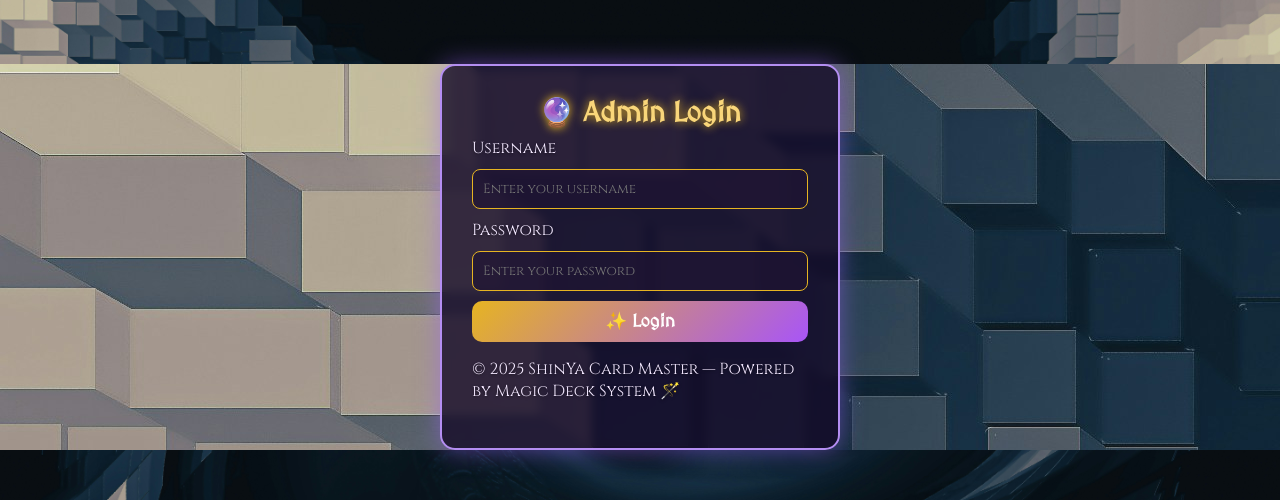
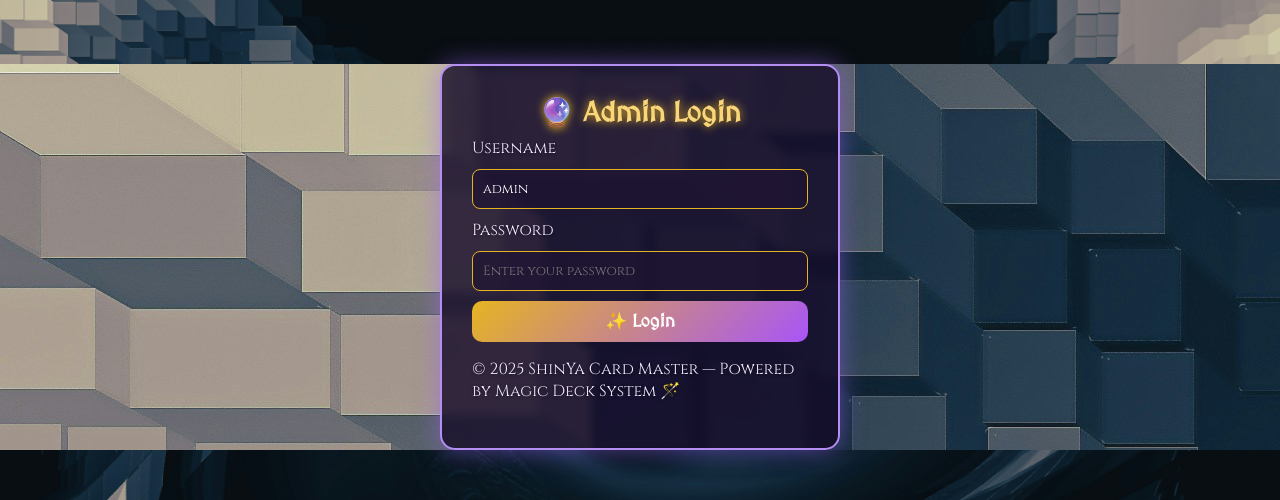
Before and after one commit to ShinYaUng/card-admin, a React (Vite) app in the folder admin-ui/: page / in a window 1280 px wide. Shown: the top 500 px of the page. Built offline with nearby package versions, Linux system fonts and the light colour scheme.

Commit message:
fix(ui): use /api/auth/login and remove click sound

```diff
--- a/admin-ui/src/Login.jsx
+++ b/admin-ui/src/Login.jsx
@@ -2,50 +2,61 @@ import { useState } from "react";
 import "./index.css";
 
 export default function Login() {
-    const [username, setUsername] = useState("");
+  const [username, setUsername] = useState("admin");
   const [password, setPassword] = useState("");
   const [error, setError] = useState("");
+  const [loading, setLoading] = useState(false);
 
-    const handleLogin = async () => {
+  const API_BASE = import.meta.env.VITE_API_BASE; // ตั้งใน Vercel แล้ว
+
+  const handleLogin = async (e) => {
+    e?.preventDefault?.();
+    if (loading) return;
+
+    setError("");
+    setLoading(true);
     try {
-            // เล่นเสียงคลิก (optional)
-            new Audio("/click.mp3").play();
-
-            const res = await fetch(`${import.meta.env.VITE_API_BASE}/login`, {
+      const res = await fetch(`${API_BASE}/api/auth/login`, {
         method: "POST",
         headers: { "Content-Type": "application/json" },
         body: JSON.stringify({ username, password }),
       });
 
-            if (!res.ok) throw new Error("Failed to fetch");
+      if (!res.ok) {
+        const msg = await res.text();
+        throw new Error(msg || `HTTP ${res.status}`);
+      }
+
       const data = await res.json();
+      if (!data?.token) throw new Error("Invalid response");
 
-            if (data.success) {
-                alert("✨ Login Success! Welcome, " + username + " ✨");
-                // Redirect หรือทำอย่างอื่นหลังล็อกอินได้ที่นี่
-            } else {
-                setError("Invalid username or password");
-            }
+      // เก็บ token ไว้ใช้กับหน้า admin อื่น ๆ
+      localStorage.setItem("token", data.token);
+
+      // TODO: เปลี่ยนเส้นทางไปหน้า Admin หลักที่คุณต้องการ
+      // window.location.href = "/cards";
+      alert(`✨ Login Success! Welcome, ${username}`);
     } catch (err) {
-            setError("Failed to fetch");
+      setError(err.message || "Failed to fetch");
+    } finally {
+      setLoading(false);
     }
   };
 
   return (
     <div
       className="min-h-screen flex items-center justify-center bg-cover bg-center"
-            style={{
-                backgroundImage: "url('/bg-magic.jpg')",
-            }}
+      style={{ backgroundImage: "url('/bg-magic.jpg')" }}
     >
-            <div className="container max-w-md bg-slate-900/70 border-2 border-purple-400 rounded-2xl p-8 shadow-[0_0_25px_rgba(180,100,255,0.6)] backdrop-blur-md">
+      <form
+        onSubmit={handleLogin}
+        className="container max-w-md bg-slate-900/70 border-2 border-purple-400 rounded-2xl p-8 shadow-[0_0_25px_rgba(180,100,255,0.6)] backdrop-blur-md"
+      >
         <h1 className="text-3xl text-center font-bold text-yellow-400 mb-6 drop-shadow-[0_0_10px_gold]">
           🔮 Admin Login
         </h1>
 
-                <label className="block text-purple-200 mb-2 font-semibold">
-                    Username
-                </label>
+        <label className="block text-purple-200 mb-2 font-semibold">Username</label>
         <input
           type="text"
           placeholder="Enter your username"
@@ -54,9 +65,7 @@ export default function Login() {
           className="w-full bg-slate-800/60 border border-yellow-500/50 rounded-lg px-3 py-2 text-slate-100 focus:ring-2 focus:ring-yellow-400 outline-none mb-4"
         />
 
-                <label className="block text-purple-200 mb-2 font-semibold">
-                    Password
-                </label>
+        <label className="block text-purple-200 mb-2 font-semibold">Password</label>
         <input
           type="password"
           placeholder="Enter your password"
@@ -72,16 +81,17 @@ export default function Login() {
         )}
 
         <button
-                    onClick={handleLogin}
-                    className="btn-primary w-full py-2 mt-2 text-lg font-bold rounded-xl shadow-[0_0_15px_rgba(230,180,34,0.6)] hover:scale-105 hover:shadow-[0_0_25px_rgba(230,180,34,0.9)] transition-all bg-gradient-to-br from-yellow-500 to-purple-700"
+          type="submit"
+          disabled={loading}
+          className="btn-primary w-full py-2 mt-2 text-lg font-bold rounded-xl shadow-[0_0_15px_rgba(230,180,34,0.6)] hover:scale-105 hover:shadow-[0_0_25px_rgba(230,180,34,0.9)] transition-all bg-gradient-to-br from-yellow-500 to-purple-700 disabled:opacity-60 disabled:cursor-not-allowed"
         >
-                    ✨ Login
+          {loading ? "Logging in..." : "✨ Login"}
         </button>
 
         <p className="text-center text-sm text-slate-300 mt-6 italic">
           © 2025 ShinYa Card Master — Powered by Magic Deck System 🪄
         </p>
-            </div>
+      </form>
     </div>
   );
 }
```
Lines whose indentation alone changed are shown as unchanged.
